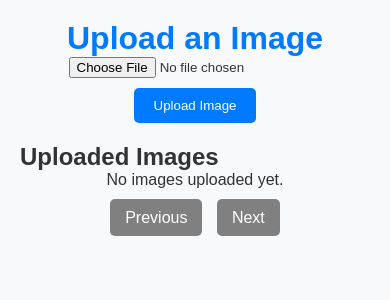
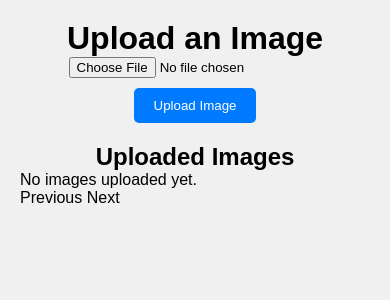
Before and after one commit to Brijesh210/image-upload, a Flask app: template templates/index.html in a window 390 px wide. Shown: the top 300 px of the page. Run offline with Flask 2, Linux system fonts and the light colour scheme; the template is opened without the code that fills it, so the values that code supplies are empty.

Commit message:
fix last modified image displayed top, CSS style and responsive image size

```diff
--- a/app.py
+++ b/app.py
@@ -3,6 +3,7 @@
 import os
 from dotenv import load_dotenv
 from math import ceil
+from datetime import datetime, timezone
 
 app = Flask(__name__)
 
@@ -26,34 +27,36 @@
 
 
 
-@app.route("/", methods=["GET"])
+@app.route("/")
 def index():
-    # List all blobs in the container
-    blobs = [blob.name for blob in container_client.list_blobs()]
 
-    # Pagination logic (10 images per page)
+    blobs = container_client.list_blobs()
+    blob_info = []
+
+    for blob in blobs:
+        blob_url = f"https://{blob_service_client.account_name}.blob.core.windows.net/{CONTAINER_NAME}/{blob.name}"
+        blob_info.append({
+            "url": blob_url,
+            "name": blob.name,
+            "last_modified": blob.last_modified
+        })
+
+    blob_info.sort(key=lambda x: x["last_modified"], reverse=True)
+
     page = int(request.args.get('page', 1))
-    per_page = 9
-    total_blobs = len(blobs)
+    per_page = 10
+    total_blobs = len(blob_info)
     start = (page - 1) * per_page
     end = start + per_page
 
-    # Get blobs for the current page
-    paginated_blobs = blobs[start:end]
+    paginated_blobs = blob_info[start:end]
 
-    # Generate the full URL for each blob in the current page
-    blob_urls = [
-        f"https://{blob_service_client.account_name}.blob.core.windows.net/{CONTAINER_NAME}/{blob}"
-        for blob in paginated_blobs
-    ]
-
-    # Check if there are more pages
     has_next = end < total_blobs
     has_prev = start > 0
 
     return render_template(
         "index.html",
-        blobs=blob_urls,
+        blobs=paginated_blobs,
         current_page=page,
         has_next=has_next,
         has_prev=has_prev
@@ -70,6 +73,7 @@
     if file.filename == "":
         return "No selected file", 400
 
+
     # Upload the file to Azure Blob Storage
     blob_client = container_client.get_blob_client(file.filename)
     blob_client.upload_blob(file, overwrite=True)
--- /dev/null
+++ b/static/script.js
@@ -0,0 +1,4 @@
+document.addEventListener("DOMContentLoaded", function () {
+    // No sorting needed; images are already sorted on the server side
+    console.log("Images are already sorted by last modified time on the server.");
+});
--- /dev/null
+++ b/static/styles.css
@@ -0,0 +1,78 @@
+/* Basic reset for margin and padding */
+* {
+    margin: 0;
+    padding: 0;
+    box-sizing: border-box;
+}
+body {
+    font-family: Arial, sans-serif;
+    background-color: #f0f0f0;
+    margin: 0;
+    padding: 20px;
+}
+
+h1, h2 {
+    text-align: center;
+}
+
+form {
+    display: flex;
+    flex-direction: column;
+    align-items: center;
+    margin-bottom: 20px;
+}
+
+input[type="file"] {
+    margin-bottom: 10px;
+}
+
+input[type="submit"] {
+    padding: 10px 20px;
+    background-color: #007bff; /* Primary button color */
+    color: white;
+    border: none;
+    border-radius: 5px;
+    cursor: pointer;
+    transition: background-color 0.3s;
+}
+
+input[type="submit"]:hover {
+    background-color: #0056b3; /* Darker on hover */
+}
+
+.image-container {
+    display: flex;
+    flex-wrap: wrap;
+    justify-content: center;
+}
+
+.image-container div {
+    position: relative; /* To position the hover effects */
+    width: 100%; /* Full width on mobile */
+    max-width: 512px; /* Max width for larger screens */
+    margin: 10px;
+    overflow: hidden; /* Ensure images don’t overflow the container */
+    border: 2px solid #007bff; /* Border for emphasis */
+    border-radius: 8px; /* Rounded corners */
+    box-shadow: 0 2px 5px rgba(0, 0, 0, 0.2); /* Shadow for depth */
+}
+
+.image-container img {
+    width: 100%; /* Responsive */
+    height: auto; /* Maintain aspect ratio */
+    object-fit: cover; /* Crop the image */
+    display: block; /* Remove the gap under images */
+}
+
+.image-container div:hover {
+    transform: scale(1.05); /* Scale up on hover */
+    transition: transform 0.2s; /* Smooth transition */
+}
+
+
+/* Responsive design for smaller screens */
+@media screen and (max-width: 600px) {
+    .image-container {
+        flex-direction: column; /* Stack images vertically on small screens */
+    }
+}
--- a/templates/index.html
+++ b/templates/index.html
@@ -4,19 +4,21 @@
     <meta charset="UTF-8">
     <meta name="viewport" content="width=device-width, initial-scale=1.0">
     <title>Image Upload</title>
-    <link rel="stylesheet" href="styles.css"> <!-- Link to external CSS -->
+    <link rel="stylesheet" href="{{ url_for('static', filename='styles.css') }}">
 </head>
 <body>
     <h1>Upload an Image</h1>
     <form action="/upload" method="post" enctype="multipart/form-data">
-        <input type="file" name="file" accept="image/*" required>
+        <input type="file" name="file" accept="image/*">
         <input type="submit" value="Upload Image">
     </form>
 
     <h2>Uploaded Images</h2>
     <div class="image-container">
         {% for blob in blobs %}
-            <img src="{{ blob }}" alt="Uploaded Image" width="512" height="512">
+            <div>
+                <img src="{{ blob.url }}" alt="Uploaded Image" data-filename="{{ blob.name }}">
+            </div>
         {% else %}
             <p>No images uploaded yet.</p>
         {% endfor %}
@@ -38,6 +40,6 @@
         {% endif %}
     </div>
 
-    <script src="script.js"></script> <!-- Link to external JS -->
+    <script src="{{ url_for('static', filename='script.js') }}"></script>
 </body>
 </html>
--- a/templates/styles.css
+++ /dev/null
@@ -1,96 +0,0 @@
-/* Basic reset for margin and padding */
-* {
-    margin: 0;
-    padding: 0;
-    box-sizing: border-box;
-}
-
-body {
-    font-family: Arial, sans-serif;
-    background-color: #f8f9fa; /* Light background color */
-    color: #333; /* Dark text color for better readability */
-    padding: 20px;
-}
-
-h1 {
-    text-align: center;
-    color: #007bff; /* Bootstrap primary color */
-}
-
-form {
-    display: flex;
-    flex-direction: column;
-    align-items: center;
-    margin-bottom: 20px;
-}
-
-input[type="file"] {
-    margin-bottom: 10px;
-}
-
-input[type="submit"] {
-    padding: 10px 20px;
-    background-color: #007bff; /* Primary button color */
-    color: white;
-    border: none;
-    border-radius: 5px;
-    cursor: pointer;
-    transition: background-color 0.3s;
-}
-
-input[type="submit"]:hover {
-    background-color: #0056b3; /* Darker on hover */
-}
-
-.image-container {
-    display: flex;
-    flex-wrap: wrap;
-    justify-content: center;
-}
-
-.image-container img {
-    width: 512px; /* Explicit width */
-    height: 512px; /* Explicit height */
-    object-fit: cover; /* Crop and cover the area */
-    margin: 10px;
-    border: 2px solid #007bff; /* Add a border for emphasis */
-    border-radius: 8px; /* Rounded corners */
-    transition: transform 0.2s;
-}
-
-.image-container img:hover {
-    transform: scale(1.05); /* Scale up on hover */
-}
-
-
-.pagination {
-    text-align: center;
-    margin: 20px 0;
-}
-
-.pagination a {
-    margin: 0 5px;
-    padding: 10px 15px;
-    background-color: #007bff; /* Primary button color */
-    color: white;
-    text-decoration: none;
-    border-radius: 5px;
-    transition: background-color 0.3s;
-}
-
-.pagination a:hover {
-    background-color: #0056b3; /* Darker on hover */
-}
-
-.pagination .disabled {
-    background-color: grey;
-    pointer-events: none;
-}
-
-/* Responsive design for smaller screens */
-@media screen and (max-width: 600px) {
-    .image-container img {
-        width: 100%; /* Full width on small screens */
-        height: auto; /* Maintain aspect ratio */
-    }
-}
```
Also changed, not shown: README.md, templates/script.js (deleted).
